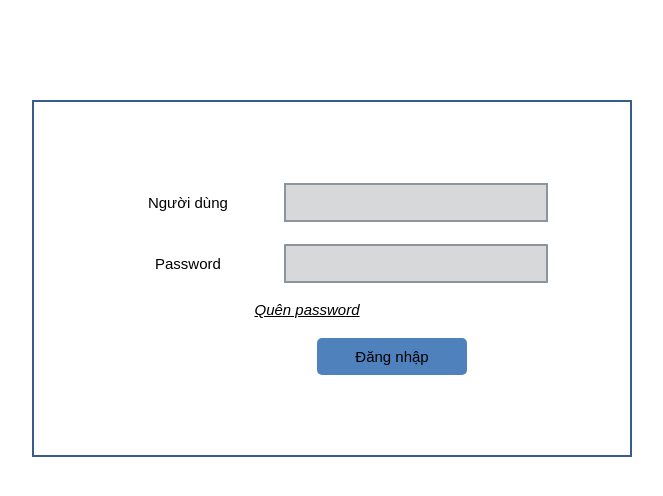
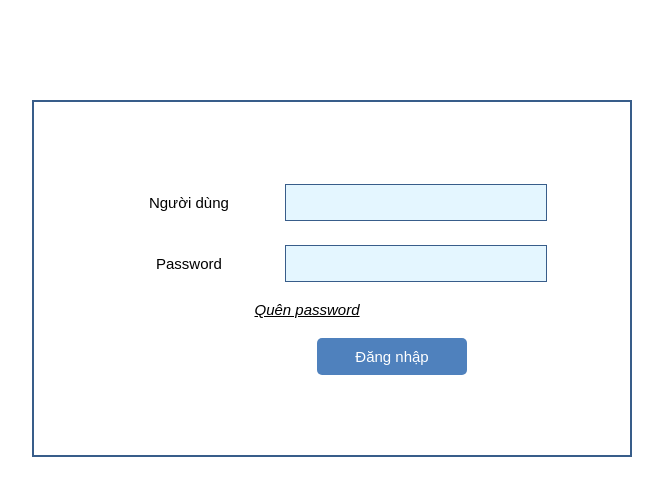
Before and after one commit to maih1/-No5_quan_ly_su_kien, a PHP site: page /Login/welcome in a window 1280 px wide. Shown: the top 496 px of the page, without its empty margins (308-971 px from the left). Run offline with PHP 8.4, Linux system fonts and the light colour scheme.

Commit message:
style for login screen

```diff
--- a/web/css/Login.css
+++ b/web/css/Login.css
@@ -17,8 +17,8 @@ body {
     height: 25px;
     font-size : 15px;
     font-family: Century Gothic,CenturyGothic,AppleGothic,sans-serif;
-    background-color: #d7d8da;
-    border:2px solid #8d949c;
+    background-color: #e4f6ff;
+    border:1px solid #385D8A;
 }
 
 .submit{
@@ -26,6 +26,7 @@ body {
     width: 150px;
     border-radius: 5px;
     border: none;
+    color: white;
     background-color: #4f81bd;
     margin-left: 120px;
     margin-top: 20px;
@@ -33,6 +34,9 @@ body {
     font-family: Century Gothic,CenturyGothic,AppleGothic,sans-serif;
 }
 
+.submit:hover {
+    background-color: #629de4;
+}
 label {
     width: 120px;
     display: inline-block;
```
Also changed, not shown: web/avatar/user/35/anh-dep-imac-apple-1068x601.jpg (added).
